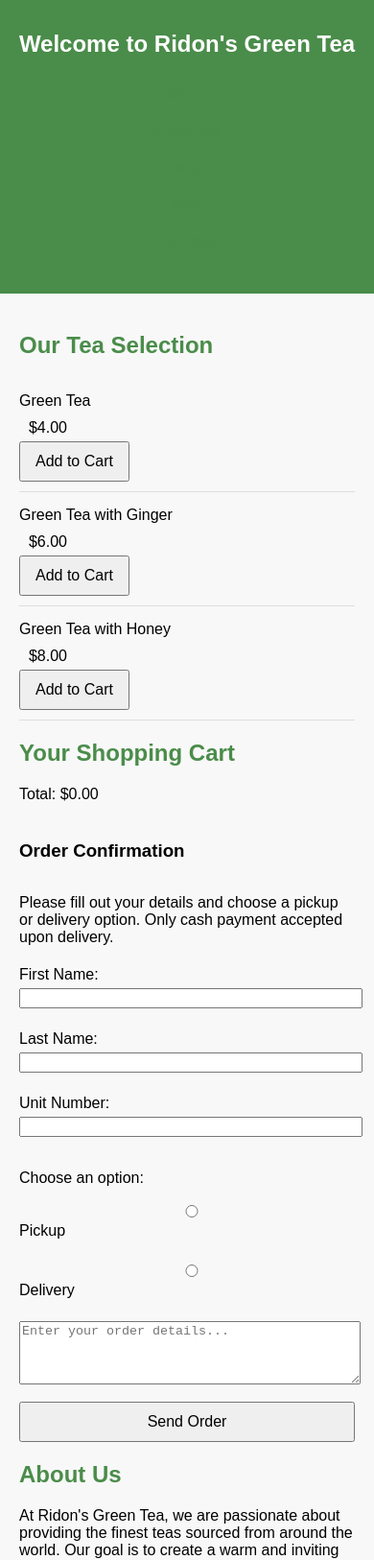
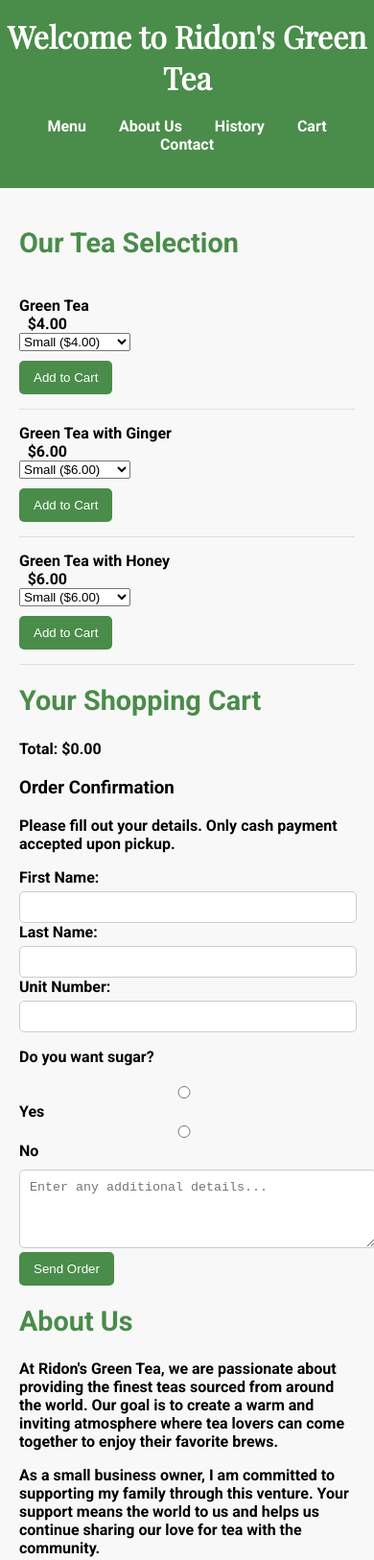
Before and after one commit to MrPewwwPewww/Ridons-Tea, a plain HTML site: page index.html in a window 390 px wide. Shown: the top 1626 px of the page at 96% size. Drawn offline with nearby package versions, Linux system fonts and the light colour scheme.

Commit message:
Index.html

```diff
--- a/index.html
+++ b/index.html
@@ -4,9 +4,10 @@
     <meta charset="UTF-8">
     <meta name="viewport" content="width=device-width, initial-scale=1.0">
     <title>Ridon's Green Tea</title>
+    <link href="https://fonts.googleapis.com/css2?family=Roboto:wght@700&family=Playfair+Display:wght@400&display=swap" rel="stylesheet">
     <style>
         body {
-            font-family: Arial, sans-serif;
+            font-family: 'Roboto', sans-serif;
             margin: 0;
             padding: 0;
             background-color: #f8f8f8;
@@ -17,20 +18,29 @@
             text-align: center;
             padding: 1rem 0;
         }
+        header h1 {
+            font-family: 'Playfair Display', serif;
+            font-size: 2.5rem;
+            margin: 0;
+        }
         nav {
             margin: 20px 0;
         }
         nav a {
             margin: 0 15px;
-            color: #4a8c4a;
+            color: #ffffff;
             text-decoration: none;
             font-weight: bold;
         }
         .container {
             padding: 20px;
+            max-width: 800px;
+            margin: auto;
         }
         h2 {
             color: #4a8c4a;
+            margin-top: 20px;
+            font-size: 1.8rem;
         }
         footer {
             text-align: center;
@@ -43,7 +53,7 @@
         .menu-item {
             display: flex;
             justify-content: space-between;
-            padding: 10px 0;
+            padding: 15px 0;
             border-bottom: 1px solid #ddd;
         }
         .menu-item span {
@@ -56,47 +66,52 @@
         .cart {
             margin-top: 20px;
         }
+        .cart-item {
+            display: flex;
+            justify-content: space-between;
+            padding: 5px 0;
+        }
         .order-form {
             margin-top: 20px;
         }
         button {
+            background-color: #4a8c4a;
+            color: white;
+            border: none;
             padding: 10px 15px;
-            font-size: 16px;
+            cursor: pointer;
+            transition: background-color 0.3s;
+            border-radius: 5px;
         }
-        /* Responsive styles */
+        button:hover {
+            background-color: #3a6c3a;
+        }
+        textarea {
+            width: 100%;
+            margin-top: 10px;
+            border-radius: 5px;
+            border: 1px solid #ccc;
+            padding: 10px;
+        }
+        input[type="text"], input[type="radio"] {
+            margin-top: 5px;
+            padding: 8px;
+            width: calc(100% - 16px);
+            border-radius: 5px;
+            border: 1px solid #ccc;
+        }
+        /* Responsive adjustments */
         @media (max-width: 600px) {
             header h1 {
-                font-size: 1.5em;
-            }
-            nav {
-                display: flex;
-                flex-direction: column;
-                align-items: center;
-            }
-            nav a {
-                margin: 10px 0;
+                font-size: 2rem;
             }
             .menu-item {
                 flex-direction: column;
                 align-items: flex-start;
             }
-            .menu-item span {
-                margin: 5px 0;
+            .menu-item button {
+                margin-top: 10px;
             }
-            .order-form {
-                display: flex;
-                flex-direction: column;
-            }
-            .order-form label {
-                margin: 5px 0;
-            }
-            .order-form input, .order-form textarea {
-                width: 100%;
-            }
-        }
-        img {
-            max-width: 100%;
-            height: auto;
         }
     </style>
 </head>
@@ -118,18 +133,33 @@
         <h2>Our Tea Selection</h2>
         <div class="menu-item">
             <span>Green Tea</span>
-            <span class="price">$4.00</span>
-            <button onclick="addToCart('Green Tea', 4.00)">Add to Cart</button>
+            <span class="price" id="green-tea-price">$4.00</span>
+            <select onchange="updatePrice('green-tea', this.value)">
+                <option value="small">Small ($4.00)</option>
+                <option value="medium">Medium ($6.00)</option>
+                <option value="large">Large ($8.00)</option>
+            </select>
+            <button onclick="addToCart('Green Tea', 4, 'green-tea', this)">Add to Cart</button>
         </div>
         <div class="menu-item">
             <span>Green Tea with Ginger</span>
-            <span class="price">$6.00</span>
-            <button onclick="addToCart('Green Tea with Ginger', 6.00)">Add to Cart</button>
+            <span class="price" id="ginger-tea-price">$6.00</span>
+            <select onchange="updatePrice('ginger-tea', this.value)">
+                <option value="small">Small ($6.00)</option>
+                <option value="medium">Medium ($8.00)</option>
+                <option value="large">Large ($10.00)</option>
+            </select>
+            <button onclick="addToCart('Green Tea with Ginger', 6, 'ginger-tea', this)">Add to Cart</button>
         </div>
         <div class="menu-item">
             <span>Green Tea with Honey</span>
-            <span class="price">$8.00</span>
-            <button onclick="addToCart('Green Tea with Honey', 8.00)">Add to Cart</button>
+            <span class="price" id="honey-tea-price">$6.00</span>
+            <select onchange="updatePrice('honey-tea', this.value)">
+                <option value="small">Small ($6.00)</option>
+                <option value="medium">Medium ($8.00)</option>
+                <option value="large">Large ($10.00)</option>
+            </select>
+            <button onclick="addToCart('Green Tea with Honey', 6, 'honey-tea', this)">Add to Cart</button>
         </div>
     </section>
 
@@ -139,19 +169,19 @@
         <p>Total: $<span id="total-price">0.00</span></p>
         <div class="order-form">
             <h3>Order Confirmation</h3>
-            <p>Please fill out your details and choose a pickup or delivery option. Only cash payment accepted upon delivery.</p>
+            <p>Please fill out your details. Only cash payment accepted upon pickup.</p>
             <label for="first-name">First Name:</label>
             <input type="text" id="first-name" required><br>
             <label for="last-name">Last Name:</label>
             <input type="text" id="last-name" required><br>
             <label for="unit-number">Unit Number:</label>
             <input type="text" id="unit-number" required><br>
-            <p>Choose an option:</p>
-            <input type="radio" id="pickup" name="delivery-option" value="Pickup" required>
-            <label for="pickup">Pickup</label><br>
-            <input type="radio" id="delivery" name="delivery-option" value="Delivery" required>
-            <label for="delivery">Delivery</label><br>
-            <textarea id="order-message" rows="4" cols="50" placeholder="Enter your order details..."></textarea><br>
+            <p>Do you want sugar?</p>
+            <input type="radio" id="sugar-yes" name="sugar-option" value="Yes" required>
+            <label for="sugar-yes">Yes</label><br>
+            <input type="radio" id="sugar-no" name="sugar-option" value="No" required>
+            <label for="sugar-no">No</label><br>
+            <textarea id="order-message" rows="4" placeholder="Enter any additional details..."></textarea><br>
             <button onclick="sendOrder()">Send Order</button>
         </div>
     </section>
@@ -159,8 +189,107 @@
     <section id="about">
         <h2>About Us</h2>
         <p>At Ridon's Green Tea, we are passionate about providing the finest teas sourced from around the world. Our goal is to create a warm and inviting atmosphere where tea lovers can come together to enjoy their favorite brews.</p>
+        <p>As a small business owner, I am committed to supporting my family through this venture. Your support means the world to us and helps us continue sharing our love for tea with the community.</p>
     </section>
 
     <section id="history">
         <h2>History of Green Tea</h2>
-        <p>Green tea has a rich history that dates back over 5,000 years in China. Initially used for medicinal purposes, it became popular as a beverage during the Tang Dynasty (618-907 AD). The practice of drinking green tea spread to Japan in the early 9th century, where it was refined into a cultural ritual, especially during t
+        <p>Green tea has a rich history that dates back over 5,000 years in China. Initially used for medicinal purposes, it became popular as a beverage during the Tang Dynasty (618-907 AD). The practice of drinking green tea spread to Japan in the early 9th century, where it was refined into a cultural ritual, especially during the tea ceremony. Green tea is made from the leaves of the Camellia sinensis plant and undergoes minimal oxidation, preserving its natural antioxidants and flavors. Today, it is enjoyed worldwide, celebrated for its health benefits and cultural significance.</p>
+    </section>
+
+    <section id="contact">
+        <h2>Contact Us</h2>
+        <p>Email: ridon_chaar150@hotmail.com</p>
+        <p>Phone: 647-624-6404</p>
+        <p>Address: 100 Gloucester Street, Toronto, ON, Canada</p>
+    </section>
+</div>
+
+<footer>
+    <p>&copy; 2024 Ridon's Green Tea. All rights reserved.</p>
+</footer>
+
+<script>
+    let cart = [];
+    let totalPrice = 0;
+
+    function addToCart(item, basePrice, type, button) {
+        const sizeSelect = button.previousElementSibling;
+        const selectedSize = sizeSelect.options[sizeSelect.selectedIndex].text;
+        const price = basePrice + (sizeSelect.selectedIndex * 2);
+        cart.push({ item: `${item} (${selectedSize})`, price });
+        totalPrice += price;
+        updateCart();
+    }
+
+    function updateCart() {
+        const cartItems = document.getElementById('cart-items');
+        cartItems.innerHTML = '';
+        cart.forEach((cartItem, index) => {
+            cartItems.innerHTML += `<div class="cart-item">
+                ${cartItem.item} - $${cartItem.price.toFixed(2)}
+                <button onclick="removeFromCart(${index})">Remove</button>
+            </div>`;
+        });
+        document.getElementById('total-price').innerText = totalPrice.toFixed(2);
+    }
+
+    function removeFromCart(index) {
+        totalPrice -= cart[index].price;
+        cart.splice(index, 1);
+        updateCart();
+    }
+
+    function sendOrder() {
+        const firstName = document.getElementById('first-name').value.trim();
+        const lastName = document.getElementById('last-name').value.trim();
+        const unitNumber = document.getElementById('unit-number').value.trim();
+        const orderMessage = document.getElementById('order-message').value;
+        const sugarOption = document.querySelector('input[name="sugar-option"]:checked').value;
+
+        if (firstName === '' || lastName === '' || unitNumber === '' || orderMessage.trim() === '') {
+            alert('Please fill in all fields.');
+            return;
+        }
+
+        const messageBody = `
+            Order Receipt
+            -----------------------
+            Name: ${firstName} ${lastName}
+            Unit Number: ${unitNumber}
+            Sugar: ${sugarOption}
+            Total: $${totalPrice.toFixed(2)}
+            Order Details:
+            ${cart.map((cartItem, index) => `${index + 1}. ${cartItem.item} - $${cartItem.price.toFixed(2)}`).join('\n')}
+            -----------------------
+            Additional Details: ${orderMessage}
+        `;
+
+        const smsLink = `sms:?body=${encodeURIComponent(messageBody)}`;
+        window.location.href = smsLink;
+
+        resetOrder();
+    }
+
+    function resetOrder() {
+        cart = [];
+        totalPrice = 0;
+        document.getElementById('cart-items').innerHTML = '';
+        document.getElementById('total-price').innerText = '0.00';
+        document.getElementById('first-name').value = '';
+        document.getElementById('last-name').value = '';
+        document.getElementById('unit-number').value = '';
+        document.getElementById('order-message').value = '';
+        document.querySelector('input[name="sugar-option"]:checked').checked = false;
+        document.getElementById('sugar-no').checked = true;
+    }
+
+    function updatePrice(type, size) {
+        const prices = { small: 0, medium: 2, large: 4 };
+        const priceDisplay = document.getElementById(`${type}-price`);
+        priceDisplay.innerText = `$${(4 + prices[size]).toFixed(2)}`; // Base price for Green Tea is $4
+    }
+</script>
+
+</body>
+</html>
```
